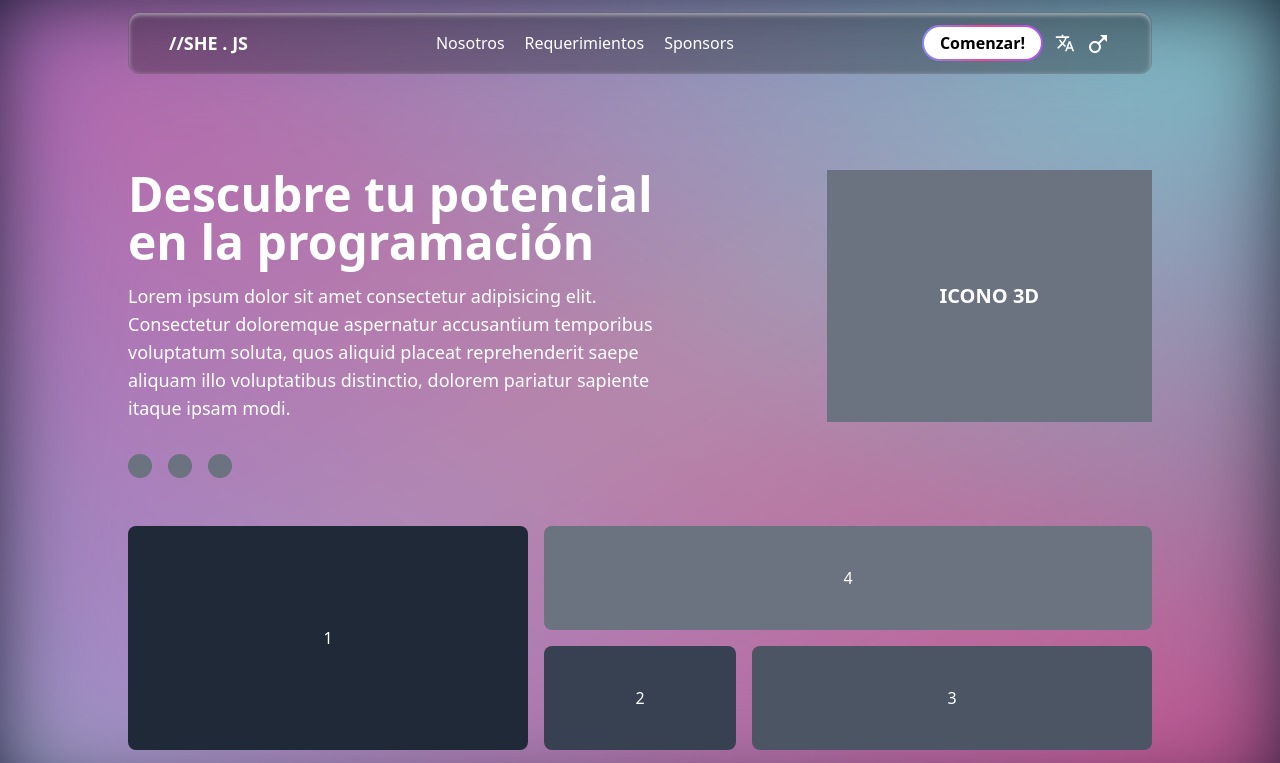
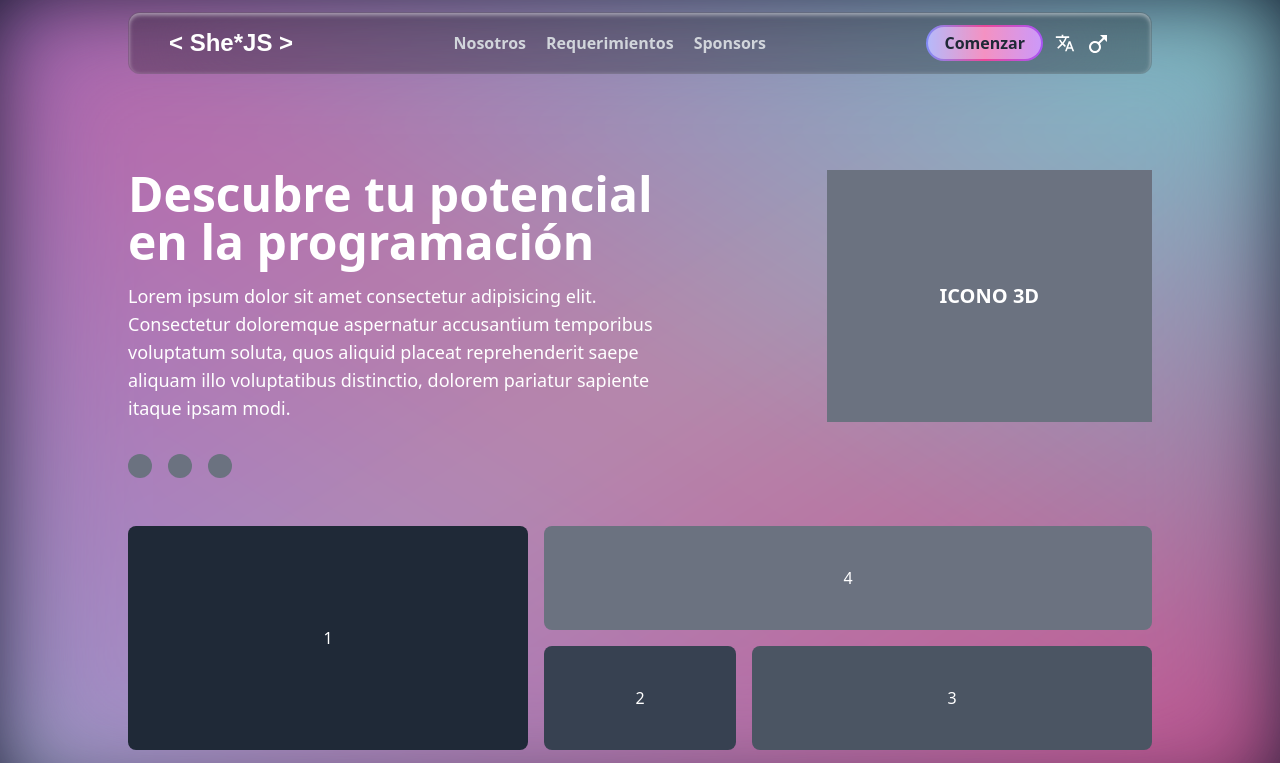
Before and after one commit to kev1n01/warmidev, an Astro site: page / in a window 1280 px wide. Shown: the top 763 px of the page. Built offline with nearby package versions, Linux system fonts and the light colour scheme; Astro itself is replaced by a stand-in of ours; a web font is replaced by a local one.

Commit message:
🎨 STYLE: show logo and ui button

```diff
--- a/src/partials/Header.astro
+++ b/src/partials/Header.astro
@@ -65,20 +65,23 @@ const nav = document.querySelector("nav");
 <header
     class="w-full flex justify-between items-center p-3 px-10 rounded-xl border border-white/10 shadow-inner shadow-white/50 bg-black/25 backdrop-blur-3xl sticky top-3 z-10"
 >
-    <h1 class="uppercase font-bold text-lg">//She . JS</h1>
-    <nav class="flex gap-5 transition-transform">
-        <a href="#hero" class="hover:font-semibold">Nosotros</a>
-        <a href="#requirements" class="hover:font-semibold">Requerimientos</a>
-        <a href="#sponsors" class="hover:font-semibold">Sponsors</a>
+    <h1 class="font-bold text-2xl font-buycat block dark:hidden">
+        {"< She*JS >"}
+    </h1>
+    <h1 class="font-bold text-2xl font-saku hidden dark:block">He*JS</h1>
+    <nav class="flex gap-5 text-gray-300 font-semibold">
+        <a href="#hero" class="hover:text-white">Nosotros</a>
+        <a href="#requirements" class="hover:text-white">Requerimientos</a>
+        <a href="#sponsors" class="hover:text-white">Sponsors</a>
     </nav>
     <div class="flex gap-3 items-center content-center">
         <a
             href="/temas"
-            class="rounded-full from-indigo-400 via-pink-500 to-purple-500 bg-gradient-to-r p-[2px]"
+            class="rounded-full from-indigo-400 via-pink-500 to-purple-500 bg-gradient-to-r p-[2px] dark:from-blue-400 dark:via-slate-500 dark:to-sky-400"
         >
             <span
-                class="block text-black px-4 py-1 font-semibold rounded-full bg-white hover:bg-transparent hover:text-white transition"
-                >Comenzar!</span
+                class="block text-gray-800 px-4 py-1 font-semibold rounded-full bg-white/40 hover:bg-transparent hover:text-white transition"
+                >Comenzar</span
             >
         </a>
         <div class="cursor-pointer flex items-center gap-1">
```
